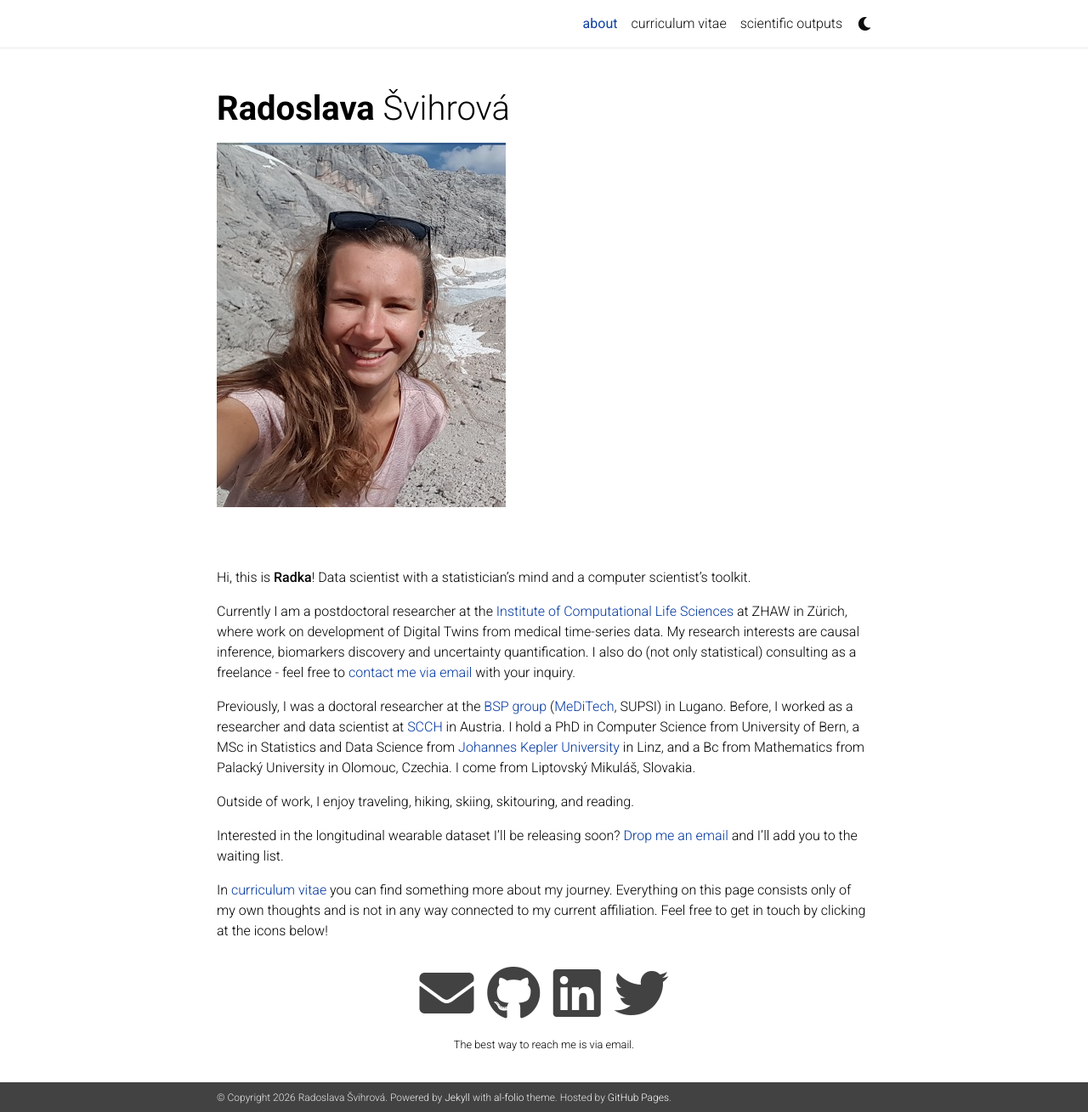
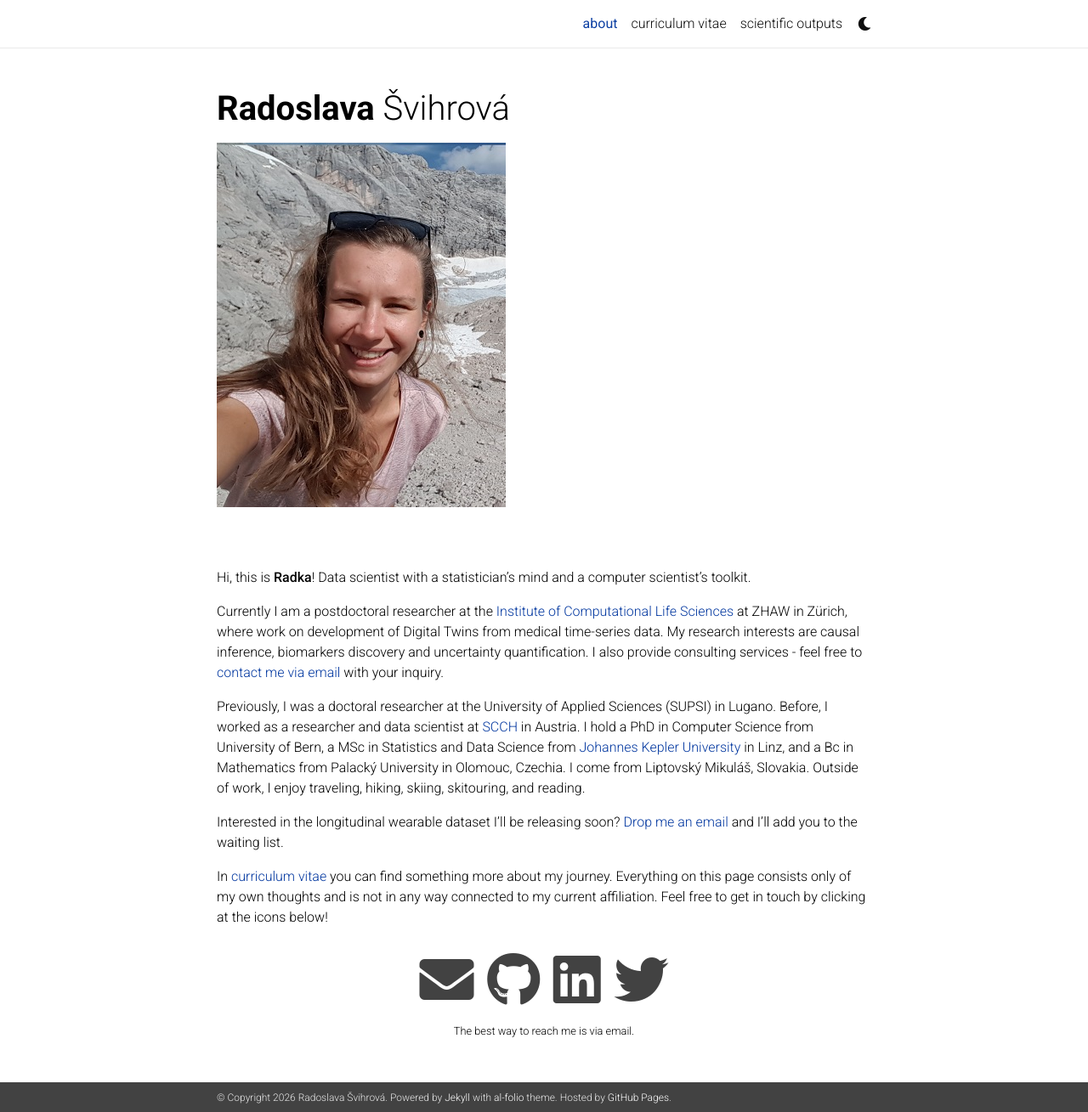
Before and after one commit to RadoslavaS/RadoslavaS.github.io, a Jekyll site: the page built from _pages/about.md, in a window 1280 px wide and 1309 px high. Shown: the whole window at 85% size. Built offline with Jekyll 4.4.1, drawn with Linux system fonts in a browser that asks for light colours; nearby versions of some CDN libraries; a style sheet for code colours, icons or effects is not loaded.

Commit message:
formating

```diff
--- a/_pages/about.md
+++ b/_pages/about.md
@@ -21,11 +21,9 @@ social: true  # includes social icons at the bottom of the page
 Hi, this is **Radka**! Data scientist with a statistician's mind and a computer scientist's toolkit.
 
 Currently I am a postdoctoral researcher at the [Institute of Computational Life Sciences](https://www.zhaw.ch/en/lsfm/institutes-centres/icls) at ZHAW in Zürich, where work on development of Digital Twins from medical time-series data. My research interests are causal inference, biomarkers discovery and uncertainty quantification.
-I also do (not only statistical) consulting as a freelance - feel free to [contact me via email](mailto:radoslava.svihrova@gmail.com) with your inquiry.
+I also provide consulting services - feel free to [contact me via email](mailto:radoslava.svihrova@gmail.com) with your inquiry.
 
-Previously, I was a doctoral researcher at the [BSP group](https://bsp-meditech.ch/) ([MeDiTech](https://www.supsi.ch/en/meditech), SUPSI) in Lugano. Before, I worked as a researcher and data scientist at [SCCH](https://www.scch.at/) in Austria. I hold a PhD in Computer Science from University of Bern, a MSc in Statistics and Data Science from [Johannes Kepler University](https://www.jku.at/institut-fuer-angewandte-statistik/) in Linz, and a Bc from Mathematics from Palacký University in Olomouc, Czechia. I come from Liptovský Mikuláš, Slovakia.
-
-Outside of work, I enjoy traveling, hiking, skiing, skitouring, and reading.
+Previously, I was a doctoral researcher at the University of Applied Sciences (SUPSI) in Lugano. Before, I worked as a researcher and data scientist at [SCCH](https://www.scch.at/) in Austria. I hold a PhD in Computer Science from University of Bern, a MSc in Statistics and Data Science from [Johannes Kepler University](https://www.jku.at/institut-fuer-angewandte-statistik/) in Linz, and a Bc in Mathematics from Palacký University in Olomouc, Czechia. I come from Liptovský Mikuláš, Slovakia. Outside of work, I enjoy traveling, hiking, skiing, skitouring, and reading.
 
 Interested in the longitudinal wearable dataset I'll be releasing soon? [Drop me an email](mailto:radoslava.svihrova@gmail.com) and I'll add you to the waiting list.
 
```
